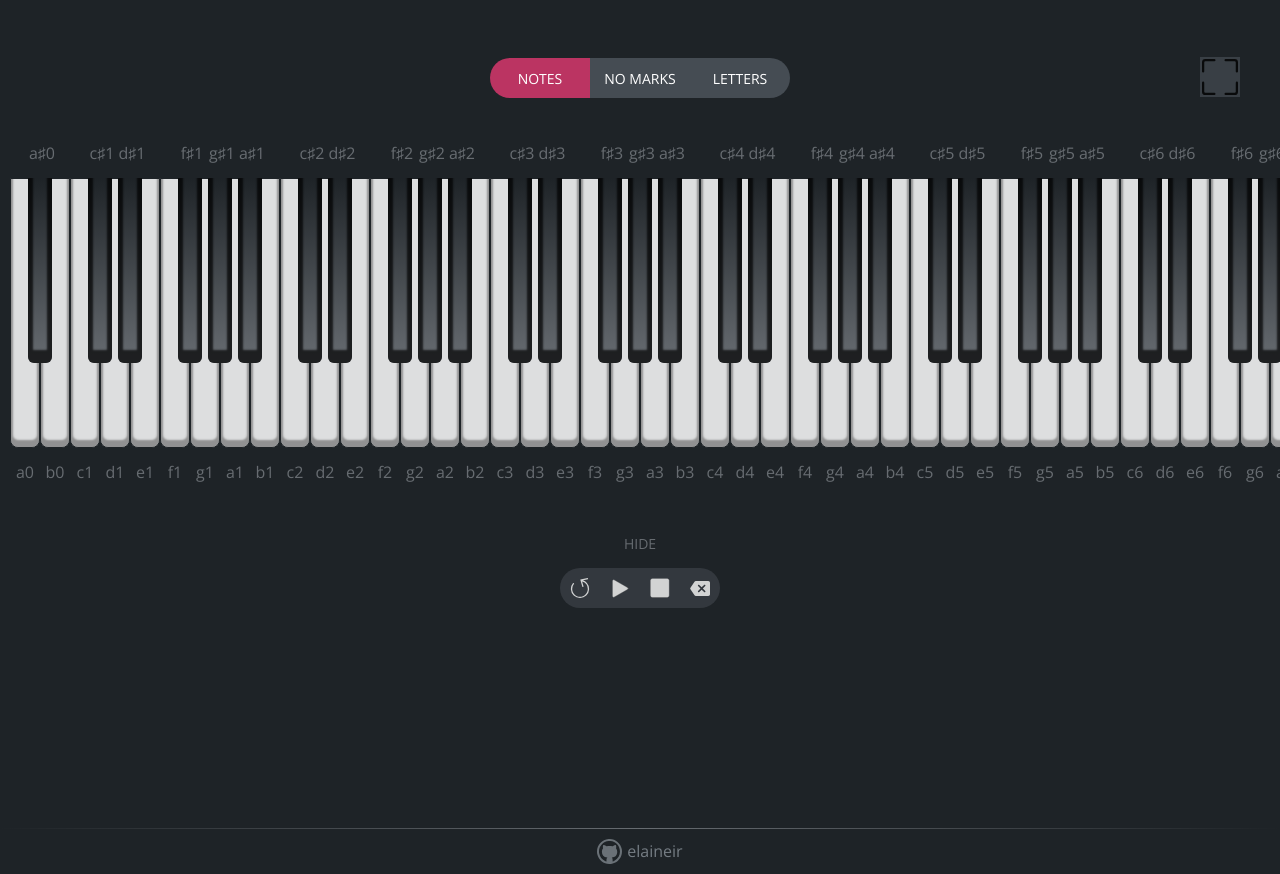
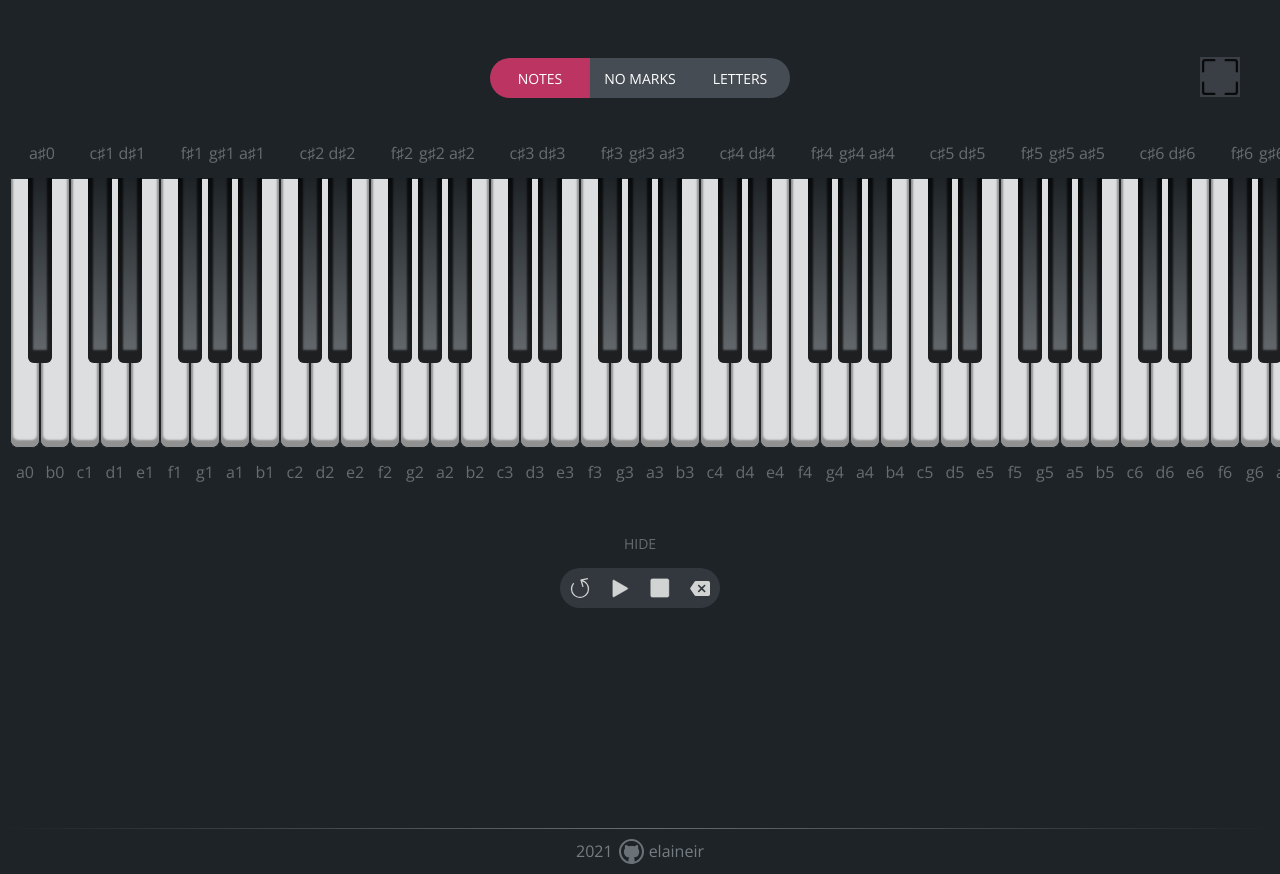
Before and after one commit to elaineir/piano, a plain HTML site: page index.html in a window 1280 px wide. Shown: the part 63-937 px from the top of the page. Drawn offline with nearby package versions, Linux system fonts and the light colour scheme.

Commit message:
feat: add year in footer

```diff
--- a/index.html
+++ b/index.html
@@ -406,6 +406,7 @@
 
   <footer class="footer">
     <div class="footer__container">
+      <span class="footer__copyright">2021</span>
       <a class="footer__link footer__link_type_github" href="https://github.com/elaineir" target="_blank" rel="noopener noreferrer">elaineir</a>
     </div>
   </footer>
--- a/styles/style.css
+++ b/styles/style.css
@@ -325,6 +325,15 @@
 	width: 100%;
 	max-width: 1140px;
 	margin: 0 auto;
+	opacity: .5;
+}
+
+.footer__copyright {
+	font-family: "Open Sans", Arial, Helvetica, sans-serif;
+	color: #cbd5de;
+	line-height: 45px;
+	font-size: 16px;
+	margin-right: 6px;
 }
 
 .footer__link {
@@ -351,11 +360,10 @@
 	box-sizing: border-box;
 	height: 45px;
 	padding-left: 30px;
+	color: #cbd5de;
+	line-height: 45px;
+	font-size: 16px;
 	background-image: url("../assets/svg/github.svg");
 	background-size: 25px;
-	line-height: 45px;
-	color: #cbd5de;
-	font-size: 16px;
-	opacity: .5;
 	transition: .3s;
 }
```
